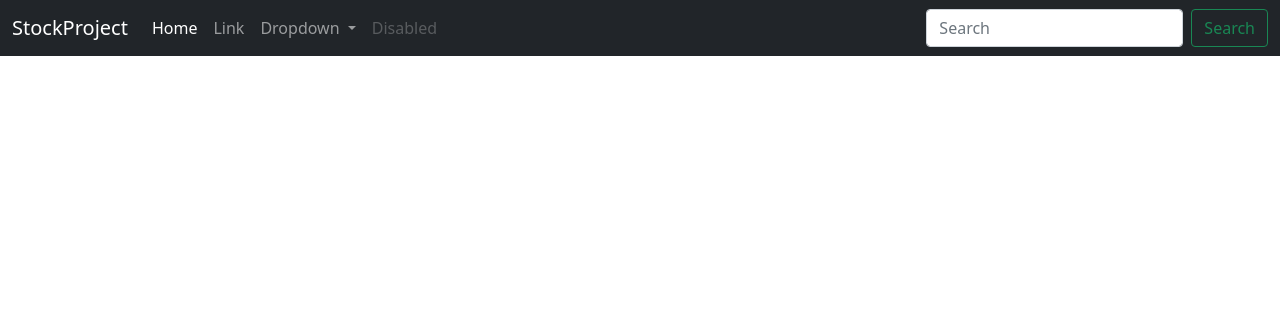
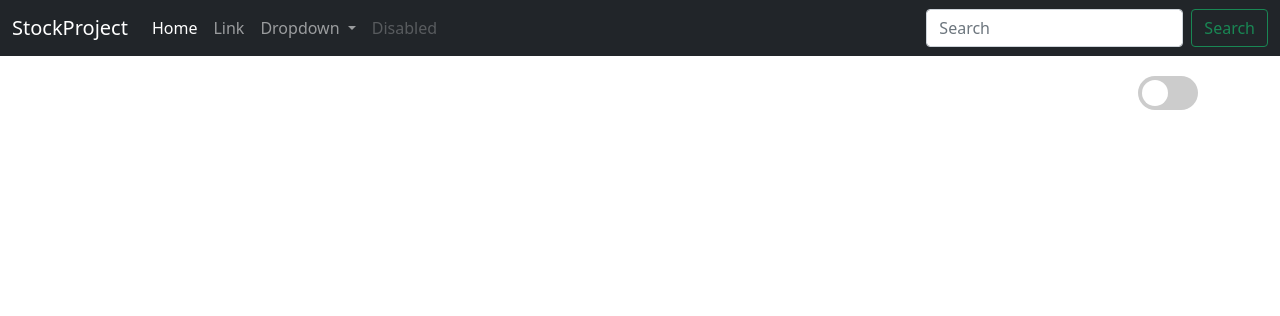
Before and after one commit to baranidar/stockTicker, a Django app: template stockTicker/mainWidget/templates/mainWidget/base.html in a window 1280 px wide. Shown: the top 316 px of the page. Run offline with Django 4.2, Linux system fonts and the light colour scheme; the template is opened without the code that fills it, so the values that code supplies are empty; parts of the project's set-up code (start-up, migrations or seed data) failed here and were passed over.

Commit message:
Update base.html

```diff
--- a/stockTicker/mainWidget/templates/mainWidget/base.html
+++ b/stockTicker/mainWidget/templates/mainWidget/base.html
@@ -57,6 +57,18 @@
     </div>
 </nav>
 
+    <div class="toggle-container container">
+        <label class="switch">
+            <input type="checkbox">
+            <span id="toggle" class="slider round"></span>
+        </label>
+    </div>
+    <script>
+        var button = document.getElementById('toggle');
+        button.onclick = function(){
+            document.body.classList.toggle("dark-theme");
+        }
+    </script>
 {% block body %}
 
 {% endblock %}
```
